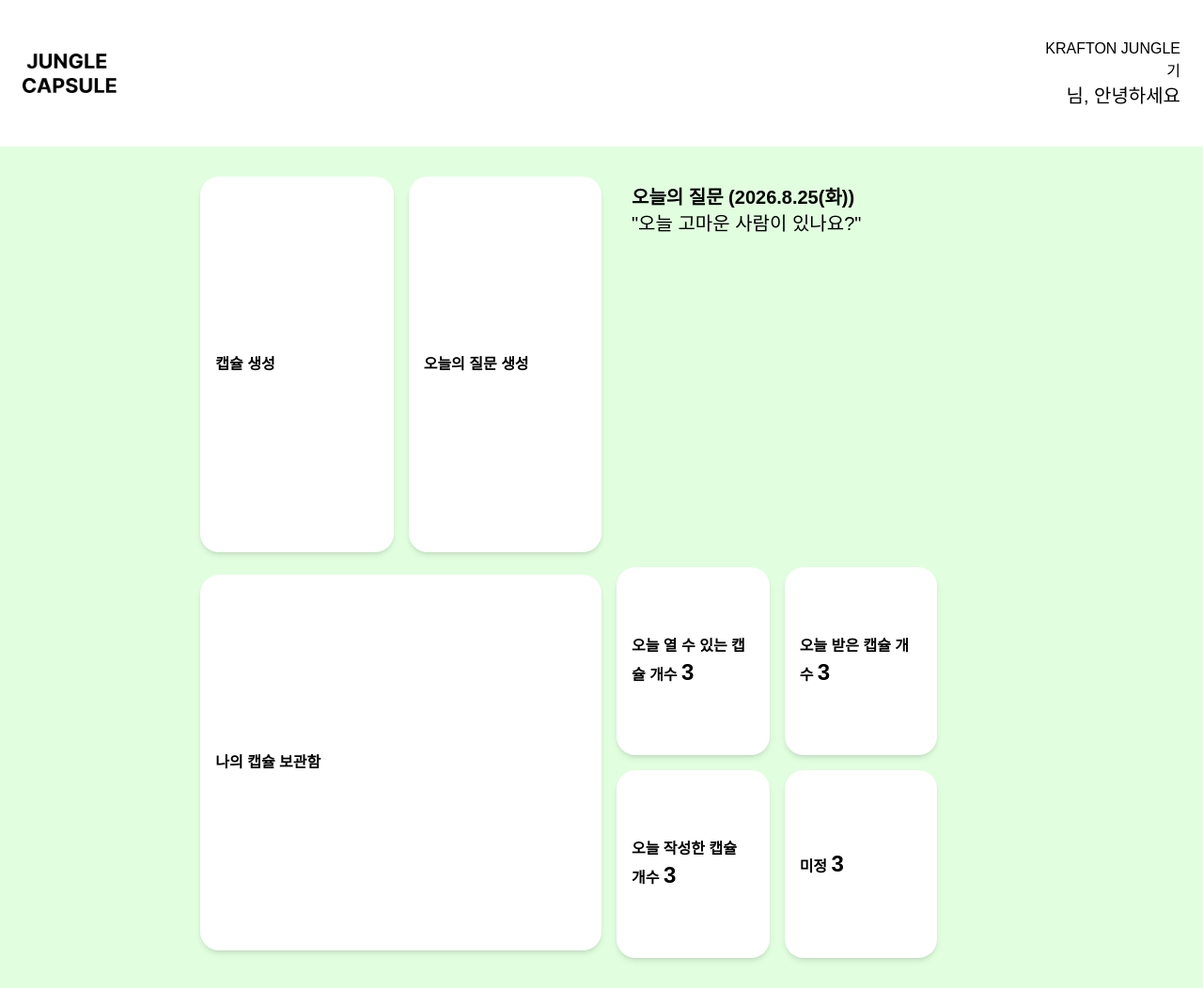
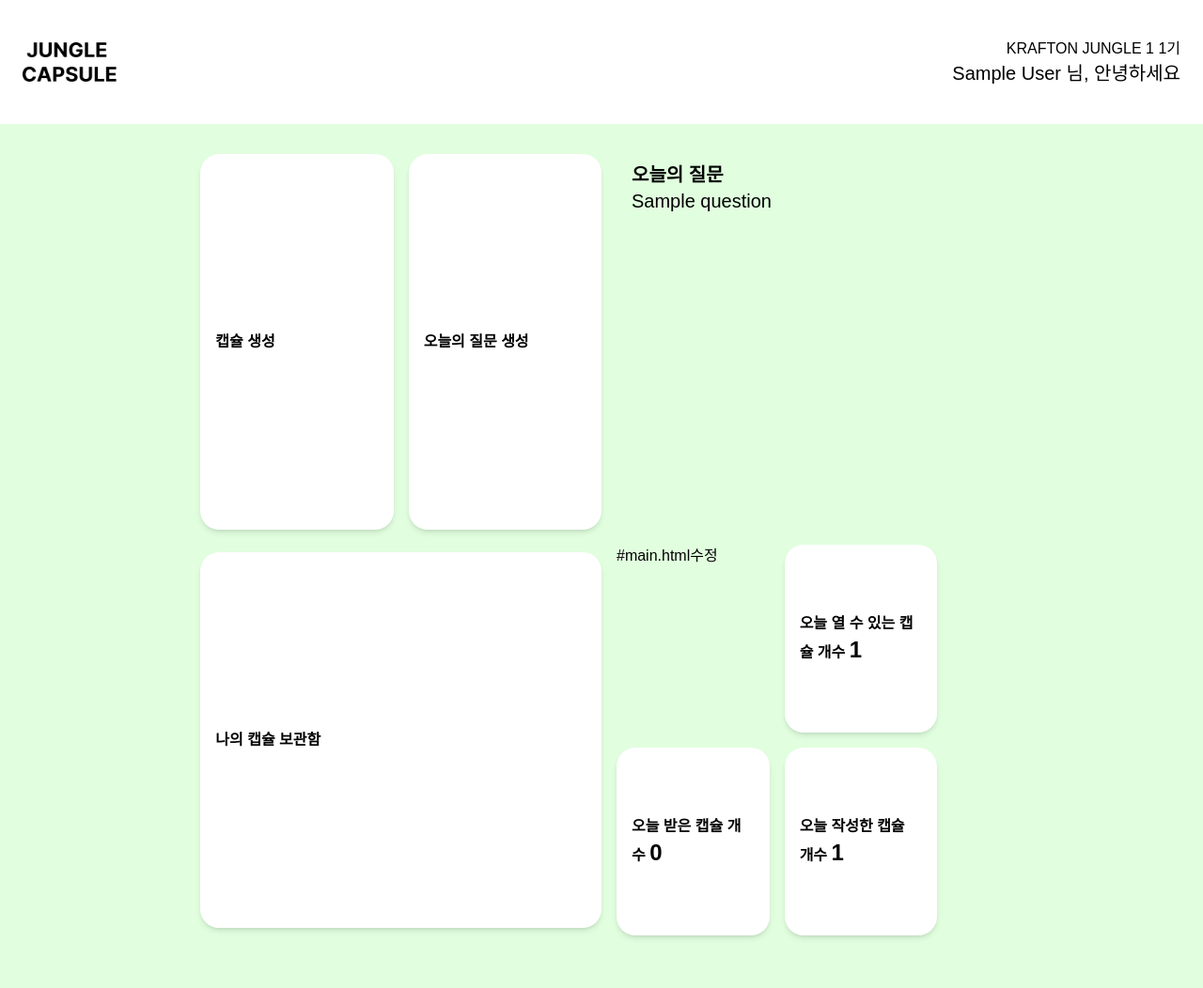
Before and after one commit to jungle-group-8/jungle-capsule, a Flask app: page / in a window 1280 px wide. Shown: the whole page at 94% size. After the commit the page ends 999 px from the top, so only its background shows below. Run offline with Flask 3, Linux system fonts and the light colour scheme; the visitor is signed in with stand-in values (Sample User, id 1); a database or web service that is not in the repository returns one stand-in record (values such as "Sample title"); style sheets or scripts are compiled from the project's sources.

Commit message:
feat: 연동 완료

```diff
--- a/routes/capsule.py
+++ b/routes/capsule.py
@@ -1,10 +1,15 @@
-from flask import Blueprint, render_template, request
+from flask import Blueprint, render_template, request, session
+from routes.capsulelist import get_capsules_list
+from routes.question import show_QA
+from routes.capsulelist import count_cap
 
 capsule_bp = Blueprint("capsule", __name__)
 
 @capsule_bp.route("/")
 def main():
-    return render_template("capsule/main.html")
+    qa=show_QA()
+    countCapDic = count_cap()
+    return render_template("capsule/main.html",qa = qa ,count_cap = countCapDic)
 
 @capsule_bp.route("/create")
 def create_choice():
@@ -20,4 +25,14 @@ def create_capsule():
 
 @capsule_bp.route("/capsule-storage")
 def capsule_storage():
-    return render_template("capsule/storage.html")
+    user_id = session.get("id")
+
+    if not user_id:
+        return render_template("auth/login.html")
+
+    capsules_list = get_capsules_list(user_id)
+
+    return render_template(
+        "capsule/storage.html",
+        capsules_list=capsules_list
+    )
--- a/routes/capsulelist.py
+++ b/routes/capsulelist.py
@@ -1,23 +1,21 @@
-from flask import Blueprint,request,redirect,url_for,render_template,session
-from datetime import datetime
+from flask import Blueprint,session,render_template
+from datetime import datetime,timedelta
 from database import db
-from bson import ObjectId
 
 caplist = Blueprint('caplist',__name__,url_prefix='/caplist')
 
-@caplist.route('/list_Capsule', methods=['GET'])
-def list_Capsule():
-    user_id = session.get('id')
-
-    if not user_id:
-        return render_template('auth/login.html')
+def get_capsules_list(user_id):
+    print("조회할 receiveId:", repr(user_id), flush=True)
 
     capsules = list(
-        db.Capsule.find({'receiveId': user_id})
+        db.Capsule.find({"receiveId": user_id})
     )
 
+    print("조회된 캡슐 개수:", len(capsules), flush=True)
+    print("조회 결과:", capsules, flush=True)
+
     if not capsules:
-        return None
+        return []
 
     capsules_list = []
     today = datetime.now()
@@ -29,7 +27,7 @@ def list_Capsule():
             d_day = (open_time - today).days + 1
             is_open = False
         else:
-            d_day = "오픈가능"
+            d_day = "Day"
             is_open = True
 
             db.Capsule.update_one(
@@ -46,7 +44,47 @@ def list_Capsule():
         }
 
         capsules_list.append(doc)
-    return render_template(
-        'capsule/storage.html',
-        capsules_list=capsules_list
+    return capsules_list
+
+def count_cap():
+    user_id = session.get('id')
+
+    if not user_id:
+        return render_template('auth/login.html')
+
+    openCap = list(
+        db.Capsule.find({
+            'receiveId': user_id,
+            'isOpen': True
+        })
     )
+    OpenCapCount = len(openCap)
+
+    CloseCap = list(
+        db.Capsule.find({
+            'receiveId': user_id
+        })
+    )
+    CloseCapCount = len(CloseCap) - OpenCapCount
+
+    today_start = datetime.now().replace(
+        hour=0,
+        minute=0,
+        second=0
+    )
+    tomorrow_start = today_start + timedelta(days=1)
+
+    create = list(
+        db.Capsule.find({
+            'receiveId': user_id,
+            'CreatedAt': {
+                '$gte': today_start,
+                '$lt': tomorrow_start
+            }
+        })
+    )
+    CreateCount = len(create)
+
+    return {"OpenCapCount" : OpenCapCount,
+        "CloseCapCount" : CloseCapCount,
+        "CreateCount" :CreateCount}
--- a/routes/question.py
+++ b/routes/question.py
@@ -1,4 +1,4 @@
-from flask import Blueprint,request,redirect,url_for,render_template
+from flask import Blueprint,request,redirect,url_for,render_template, session
 from datetime import datetime
 from database import db
 from bson import ObjectId
@@ -24,25 +24,30 @@ if db.Question.count_documents({}) == 0:
         }]
     db.Question.insert_many(QA_base)
 
-@question.route('/making_QA', methods =['POST'])
+@question.route('/making_QA', methods=['POST'])
 def making_QA():
+    user_id = session.get('id')
+    if not user_id:
+        return render_template('auth/login.html')
+
     db_count = db.Question.count_documents({})
     if db_count > 3:
-        old_Question = db.Question.find_one(sort=[('CreatedAt',1)])
+        old_Question = db.Question.find_one(sort=[('CreatedAt', 1)])
+
         if old_Question:
-            db.Question.delete_one({'_id':old_Question['_id']})
+            db.Question.delete_one({'_id': old_Question['_id']})
     doc = {
-    'Id' : request.form['Id'],
-    'questionList' : request.form['questionList'],
-    'CreatedAt' : datetime.now()
+        'user_Id': user_id,
+        'questionList': request.form['questionList'],
+        'CreatedAt': datetime.now()
     }
     db.Question.insert_one(doc)
-    return '성공'
+    #return '성공'
+    return redirect(url_for('capsule.main'))
 
 
-@question.route('/show_QA', methods =['GET'])
 def show_QA():
     question = list(db.Question.find({}))
     rand_question = random.choice(question)
     qa = rand_question['questionList']
-    return qa #render_template('qa.html',qa = qa)
+    return qa
--- a/templates/capsule/create-capsule.html
+++ b/templates/capsule/create-capsule.html
@@ -12,6 +12,7 @@
     <script>
         function onChangeSelectFile(event) {
             const file = event.target.files[0];
+            print("이미지 존재!");
             if (file) {
                 const reader = new FileReader();
                 reader.onload = function (e) {
@@ -45,7 +46,7 @@
 
             <!-- 오른쪽 폼 -->
             <div class="w-2/3 flex flex-col gap-4">
-                <form action="{{url_for('capmaking.makingCapsule')}}" method="POST">
+                <form action="{{url_for('capmaking.makingCapsule')}}" method="POST" enctype="multipart/form-data">
                 <input type="hidden" name="receiveId" value="{{ receiver_id }}">
                 <div class="flex items-center gap-4">
                     <label class="w-28 text-right text-sm font-semibold text-gray-700">
--- a/templates/capsule/main.html
+++ b/templates/capsule/main.html
@@ -7,7 +7,8 @@
     <meta name="viewport" content="width=device-width, initial-scale=1.0">
     <title>홈화면</title>
 
-    <link rel="stylesheet" href="{{ url_for('static', filename='css/output.css') }}"> </head>
+    <link rel="stylesheet" href="{{ url_for('static', filename='css/output.css') }}">
+</head>
 
 <script>
     function openModal() {
@@ -55,31 +56,29 @@
 
             <!-- 오늘의 질문 -->
             <div class="col-span-2 h-100 px-4 py-2 text-black">
-                <h2 class="font-bold text-left text-xl">오늘의 질문 (2026.8.25(화))</h2>
-                <p class="text-left text-xl">"오늘 고마운 사람이 있나요?"</p>
+                <h2 class="font-bold text-left text-xl">오늘의 질문</h2>
+                <p class="text-left text-xl">{{qa}}</p>
+
             </div>
 
             <!-- 대시보드  -->
+            #main.html수정
+
             <button
                 class="font-bold text-left w-full h-50 px-4 py-2 bg-white text-black rounded-[20px] shadow-md hover:bg-[#BFDDB8] transition">
                 오늘 열 수 있는 캡슐 개수
-                <num class="text-2xl font-bold text-black">3</num>
+                <num class="text-2xl font-bold text-black">{{count_cap.get("OpenCapCount")}}</num>
             </button>
             <button
                 class="font-bold text-left w-full px-4 py-2 bg-white text-black rounded-[20px] shadow-md hover:bg-[#BFDDB8] transition">
                 오늘 받은 캡슐 개수
-                <num class="text-2xl font-bold text-black">3</num>
+                <num class="text-2xl font-bold text-black">{{count_cap.get("CloseCapCount")}}</num>
             </button>
 
             <button
                 class="font-bold text-left w-full h-50 px-4 py-2 bg-white text-black rounded-[20px] shadow-md hover:bg-[#BFDDB8] transition">
                 오늘 작성한 캡슐 개수
-                <num class="text-2xl font-bold text-black">3</num>
-            </button>
-            <button
-                class="font-bold text-left w-full px-4 py-2 bg-white text-black rounded-[20px] shadow-md hover:bg-[#BFDDB8] transition">
-                미정
-                <num class="text-2xl font-bold text-black">3</num>
+                <num class="text-2xl font-bold text-black">{{count_cap.get("CreateCount")}}</num>
             </button>
         </div>
     </div>
@@ -95,7 +94,8 @@
 
             <div class="border-t border-gray-400 mb-4"></div>
 
-            <textarea name="content" placeholder="내용을 입력하세요" class="w-full mb-1 flex-1 min-h-32 border bg-white border-gray-300 rounded-md p-2
+            <form action="{{ url_for('capquestion.making_QA') }}" method="POST">
+                <textarea name="questionList" required placeholder="내용을 입력하세요" class="w-full mb-1 flex-1 min-h-32 border bg-white border-gray-300 rounded-md p-2
                     focus:outline-none focus:ring-2 focus:ring-[#BFDDB8]"></textarea>
 
                 <div class="flex gap-3">
@@ -107,7 +107,8 @@
                                 transition" onclick="closeModal()">
                         취소
                     </button>
-                <button type="button" class="w-1/2 py-2.5
+
+                    <button type="submit" class="w-1/2 py-2.5
                                 bg-white text-gray-800 font-semibold
                                 border border-gray-200
                                 rounded-xl shadow-sm
@@ -116,6 +117,7 @@
                         질문 보내기
                     </button>
                 </div>
+            </form>
         </div>
     </div>
     {% endblock %}
--- a/templates/components/header.html
+++ b/templates/components/header.html
@@ -1,4 +1,4 @@
-<!-- 뼈대가 되는 html  -->
+<!-- 뼈대가 되는 html -->
 <!DOCTYPE html>
 <html lang="ko">
 
@@ -10,18 +10,58 @@
     <link
         rel="stylesheet"
         href="{{ url_for('static', filename='css/output.css') }}"
+    >
 </head>
 
 <body>
     <header class="bg-white py-4">
         <div class="flex justify-between items-center m-6">
-        <a href="{{ url_for('capsule.main') }}" class="text-2xl font-bold text-black">
-            <img src="{{ url_for('static', filename='images/jungle_capsule.png') }}" width="100" alt="정글 캡슐 로고">
-        </a>
-        <div id="user info" class="flex flex-col">
-            <span id="class" class="text-right text-base">KRAFTON JUNGLE <p>{{ sCurriculum }}</p> <p>{{ sClass }}</p>기</span>
-            <span id="username" class="text-right text-xl"><p>{{ sName }}</p>님, 안녕하세요</span>
+
+            <!-- 로고 -->
+            <a
+                href="{{ url_for('capsule.main') }}"
+                class="text-2xl font-bold text-black"
+            >
+                <img
+                    src="{{ url_for('static', filename='images/jungle_capsule.png') }}"
+                    width="100"
+                    alt="정글 캡슐 로고"
+                >
+            </a>
+
+            <!-- 사용자 정보 -->
+            <div id="user-info" class="flex flex-col">
+
+                <span class="text-right text-base">
+                    <p>
+                        {% if session.get('curriculum') %}
+                            KRAFTON JUNGLE {{ session['curriculum'] }}
+                        {% else %}
+                            정보 없음
+                        {% endif %}
+
+                        {% if session.get('class') %}
+                            {{ session['class'] }}기
+                        {% else %}
+                            정보 없음
+                        {% endif %}
+                    </p>
+                </span>
+
+                <span id="username" class="text-right text-xl">
+                    <p>
+                        {% if session.get('name') %}
+                            {{ session['name'] }}
+                        {% else %}
+                            정보 없음
+                        {% endif %}
+                        님, 안녕하세요
+                    </p>
+                </span>
+
+            </div>
         </div>
     </header>
 </body>
+
 </html>
```
Also changed, not shown: routes/capmaking.py (+19 -13 lines), routes/detailcpa.py (+46 -10 lines), services/auth/login.py (+4 -16 lines), services/imageupload.py (+3 -6 lines), templates/capsule/storage.html (+68 -27 lines), 2 other files. Lines whose indentation alone changed are shown as unchanged.
